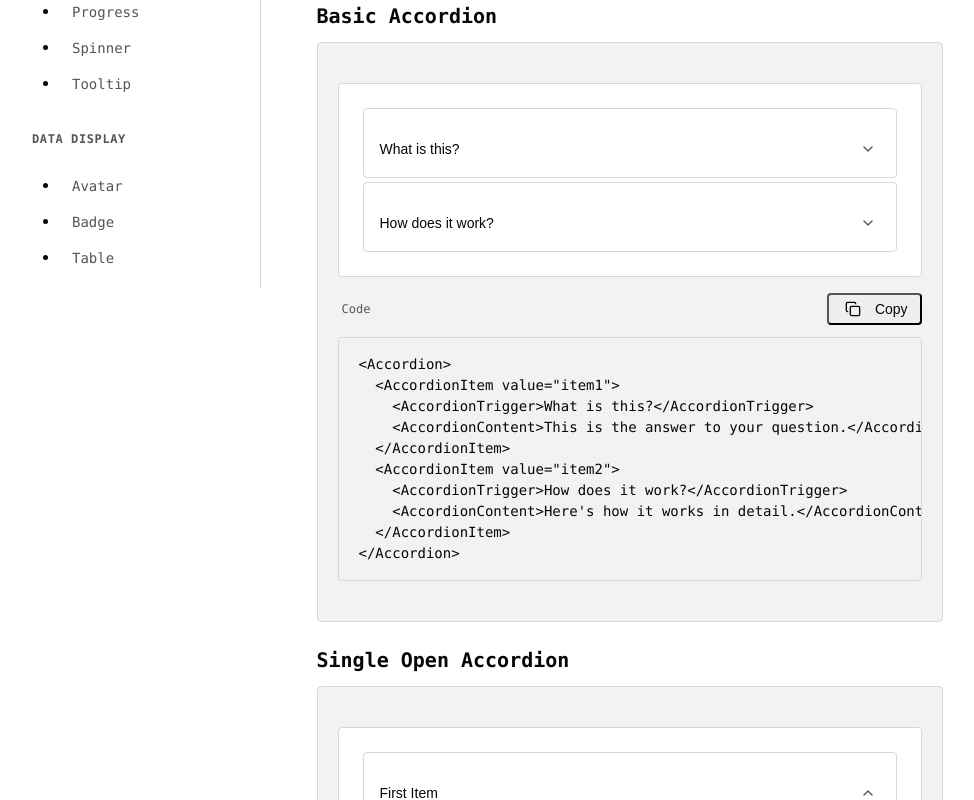
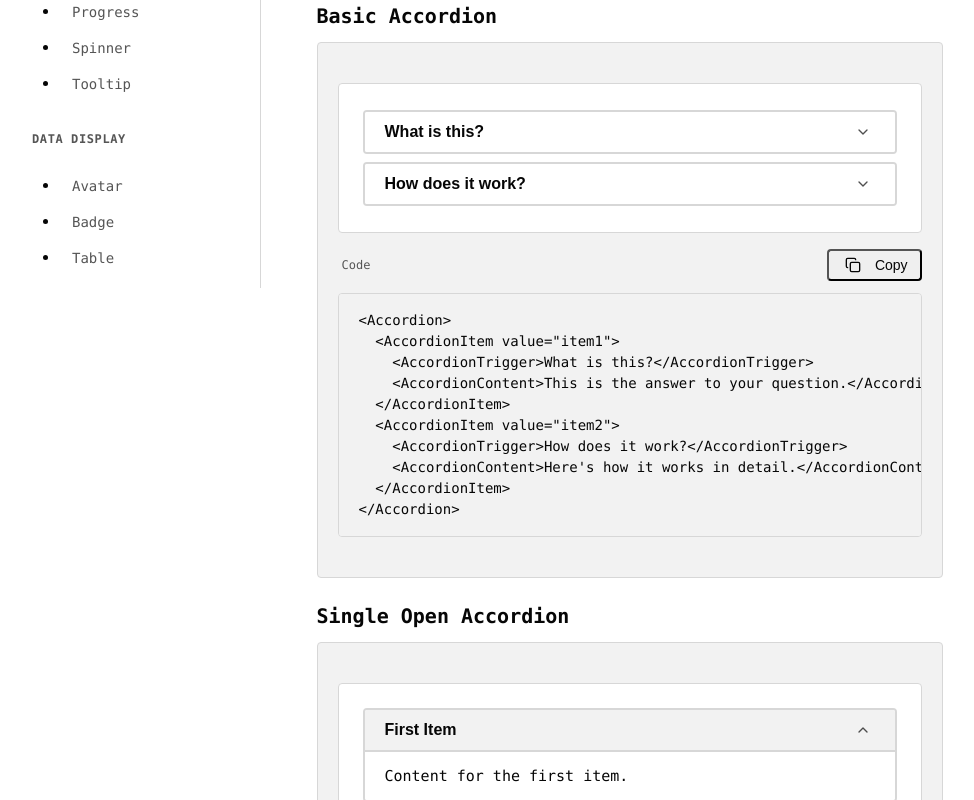
Before and after one commit to louriach/Common-design-system-documentation, a Next.js app: page /components/accordion/ in a window 1280 px wide. Shown: the part 520-1320 px from the top of the page, without its empty margins (4-978 px from the left). Built offline with nearby package versions, Linux system fonts and the light colour scheme.

Commit message:
Reset accordion h3 margins

```diff
--- a/src/app/semantic.css
+++ b/src/app/semantic.css
@@ -442,13 +442,16 @@ tr.even\:bg-muted:nth-child(even) { background-color: var(--color-muted); }
 
 /* ========== Component: Accordion (Radix) ========== */
 .ds-accordion-root { width: 100%; }
-.ds-accordion-item { border: 1px solid var(--color-border); border-radius: var(--radius); overflow: hidden; }
-.ds-accordion-item + .ds-accordion-item { margin-top: 0.25rem; }
-.ds-accordion-trigger { display: flex; width: 100%; align-items: center; justify-content: space-between; padding: 0.75rem 1rem; font-size: 0.875rem; font-weight: 500; color: var(--color-foreground); background: none; border: none; cursor: pointer; }
+/* Radix AccordionHeader renders as h3; reset .docs-prose h3 margins so trigger spacing is controlled by .ds-accordion-trigger padding only (selector must beat .docs-prose h3) */
+.docs-prose .ds-accordion-item > h3 { margin: 0; }
+.ds-accordion-item { border: 2px solid var(--color-border); border-radius: var(--radius); overflow: hidden; background: var(--color-card); }
+.ds-accordion-item + .ds-accordion-item { margin-top: 0.5rem; }
+.ds-accordion-trigger { display: flex; width: 100%; align-items: center; justify-content: space-between; padding: 0.5rem 1.25rem; font-size: 1rem; font-weight: 600; color: var(--color-foreground); background: var(--color-card); border: none; cursor: pointer; transition: background 0.15s ease; text-align: left; min-height: 2.5rem; }
 .ds-accordion-trigger:hover { background: var(--color-muted); }
+.ds-accordion-trigger[data-state="open"] { background: var(--color-muted); }
 .ds-accordion-trigger:focus-visible { outline: none; box-shadow: 0 0 0 2px var(--color-background), 0 0 0 4px var(--color-ring); outline-offset: 2px; }
-.ds-accordion-content { padding: 0.75rem 1rem; font-size: 0.875rem; color: var(--color-foreground); border-top: 1px solid var(--color-border); }
-.ds-accordion-chevron { color: var(--color-muted-foreground); transition: transform 0.2s; flex-shrink: 0; }
+.ds-accordion-content { padding: 0.75rem 1.25rem; font-size: 0.9375rem; line-height: 1.6; color: var(--color-foreground); border-top: 2px solid var(--color-border); background: var(--color-background); }
+.ds-accordion-chevron { color: var(--color-foreground); opacity: 0.7; transition: transform 0.2s ease; flex-shrink: 0; }
 .ds-accordion-trigger[data-state="open"] .ds-accordion-chevron { transform: rotate(180deg); }
 
 /* ========== Component: Badge ========== */
```
